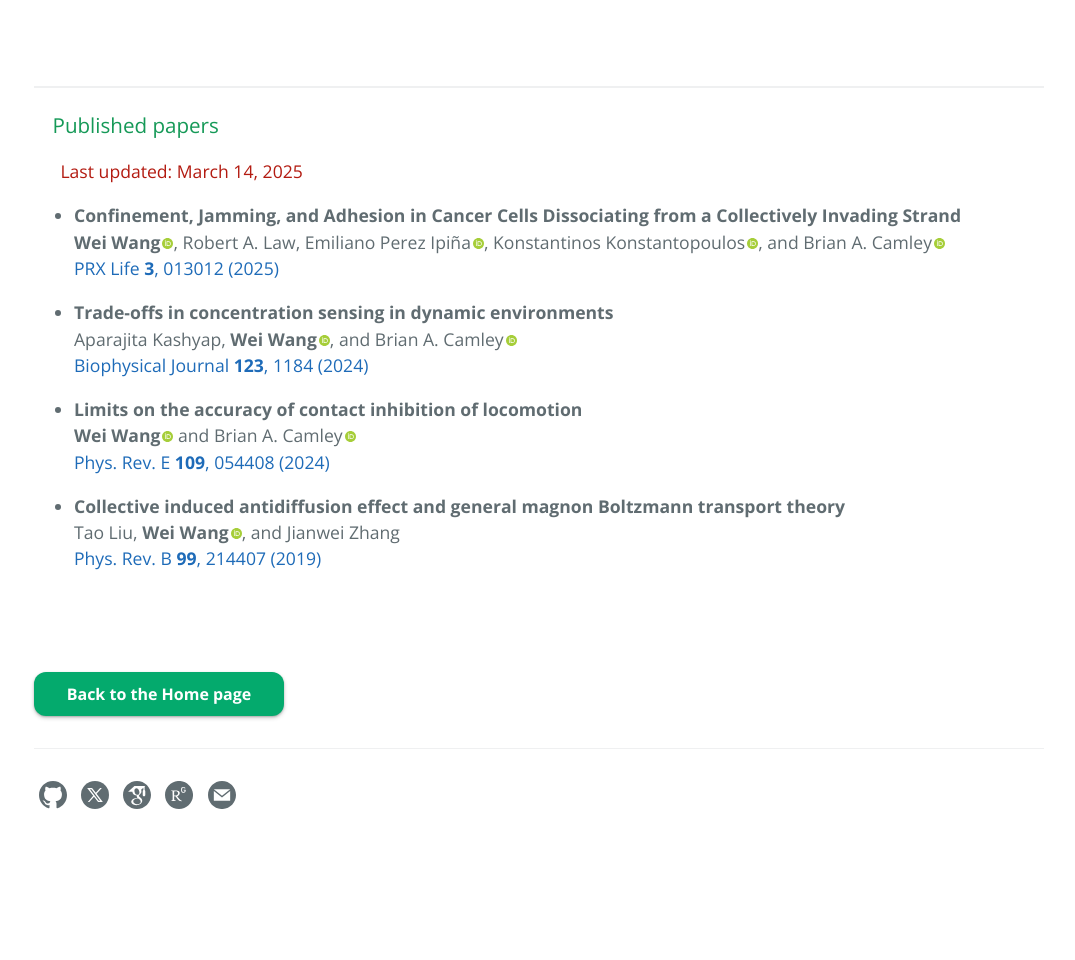
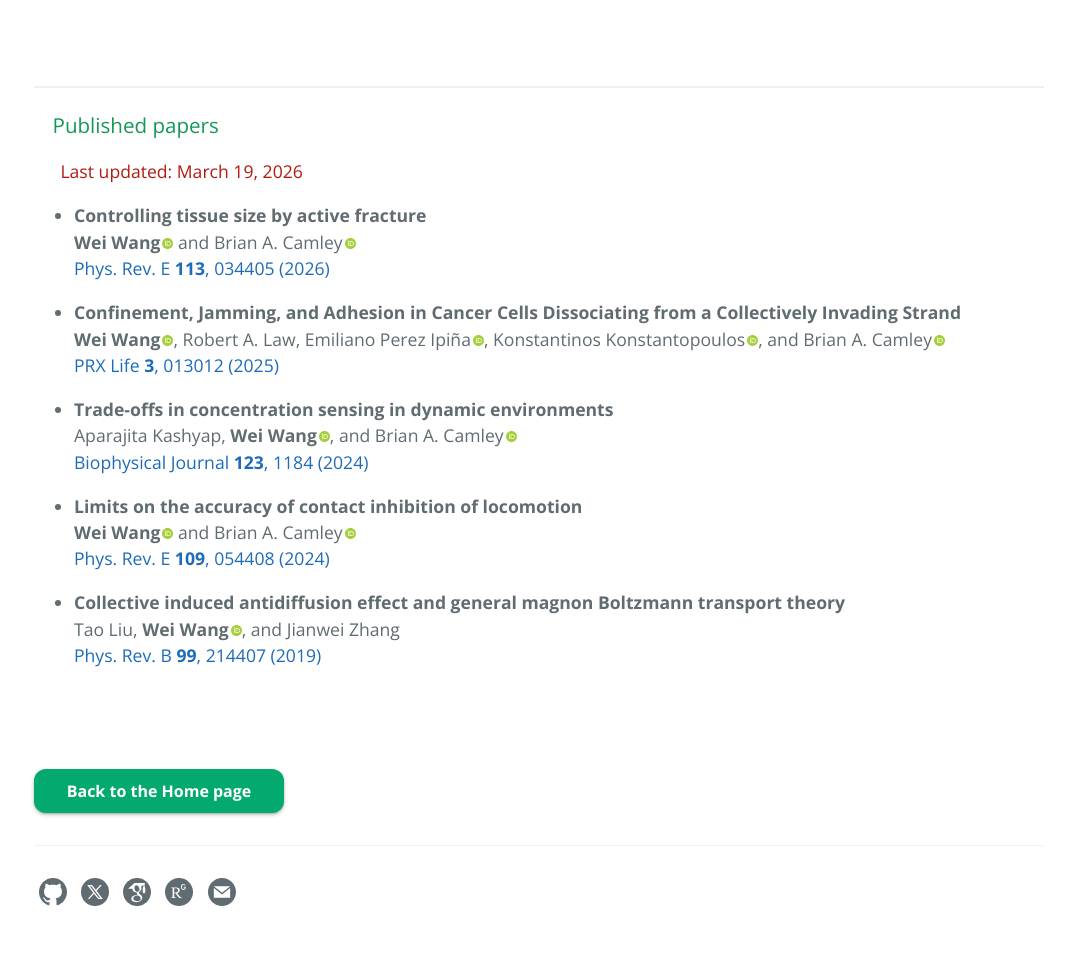
Before and after one commit to wwang721/wwang721.github.io, a Jekyll site: the page built from 2publications.md, in a window 1280 px wide. Shown: the part 328-1288 px from the top of the page, without its empty margins (101-1176 px from the left). Built offline with Jekyll 4.4.1, drawn with Linux system fonts in a browser that asks for light colours; comment, search, counter and statistics services are not loaded; before the commit the page ends 1191 px from its top, so only the background shows below that.

Commit message:
:memo: Update wang2025controlling publication info

```diff
--- a/2publications.md
+++ b/2publications.md
@@ -45,7 +45,14 @@ div.arxivfeed {
 <hr style="margin:40px 0px -10px 0px"/>
 ### &ensp;&thinsp;&thinsp;Published papers
 
-&emsp;&ensp;<font color="#b31b11">Last updated: March 14, 2025</font>
+&emsp;&ensp;<font color="#b31b11">Last updated: March 19, 2026</font>
+
+
+<div class="altmetric-embed altmetric-badge-popover-left" data-badge-type="donut" data-doi="10.1103/dk15-hwzg" style="float:right"></div>
+- **Controlling tissue size by active fracture**\
+**Wei Wang**[<img src='/images/orcid.logo.icon.svg' onerror="this.style.display='none'" alt="" width="13px" style="padding:0 0.1px 0 2px"/>](https://orcid.org/0000-0002-0053-1069){:target="_blank"} and Brian A. Camley[<img src='/images/orcid.logo.icon.svg' onerror="this.style.display='none'" alt="" width="13px" style="padding:0 0.1px 0 2px"/>](https://orcid.org/0000-0002-0765-6956){:target="_blank"}\
+[Phys. Rev. E **113**, 034405 (2026)](https://doi.org/10.1103/dk15-hwzg){:target="_blank"}
+&ensp;
 
 
 <div class="altmetric-embed altmetric-badge-popover-left" data-badge-type="donut" data-doi="10.1103/PRXLife.3.013012" style="float:right"></div>
```
Also changed, not shown: _posts/2025-3-5-SizeControl.md (deleted, +0 -20 lines), _posts/2026-3-19-SizeControl.md (added, +30 -0 lines).
